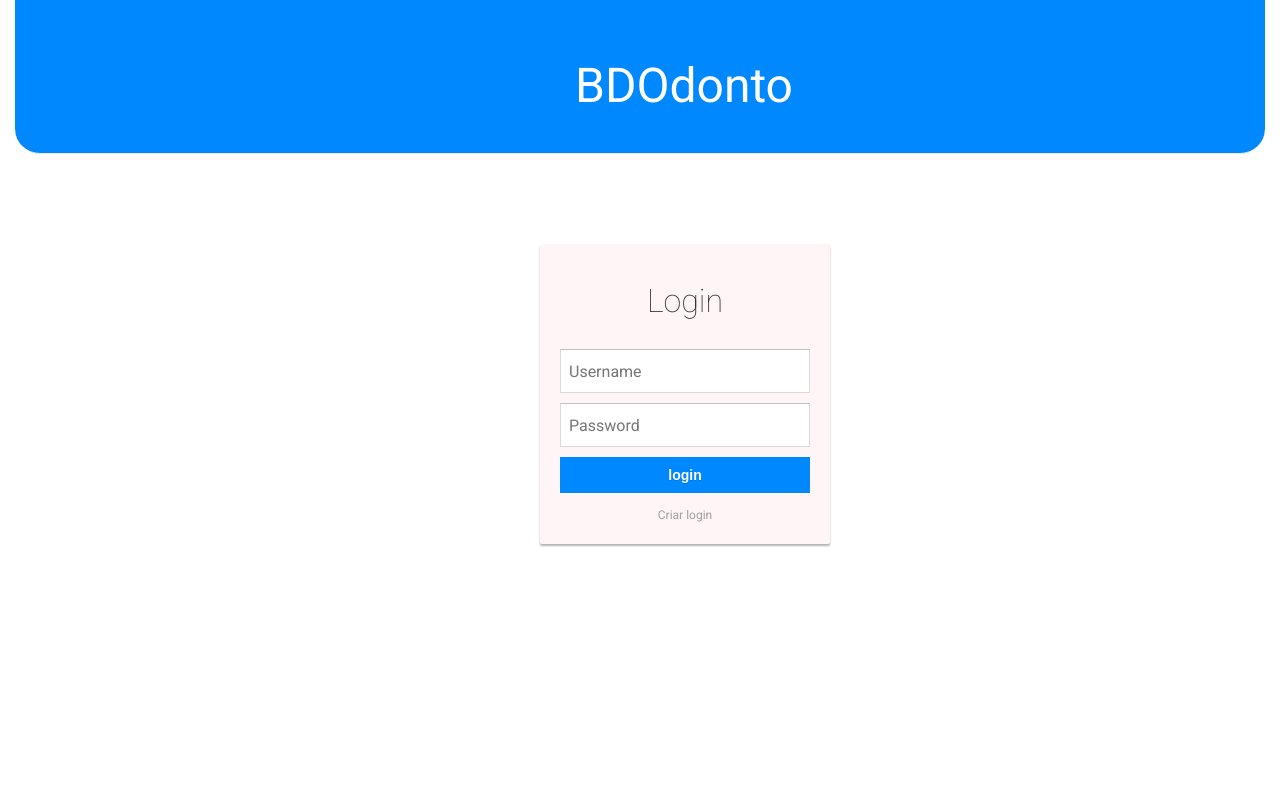
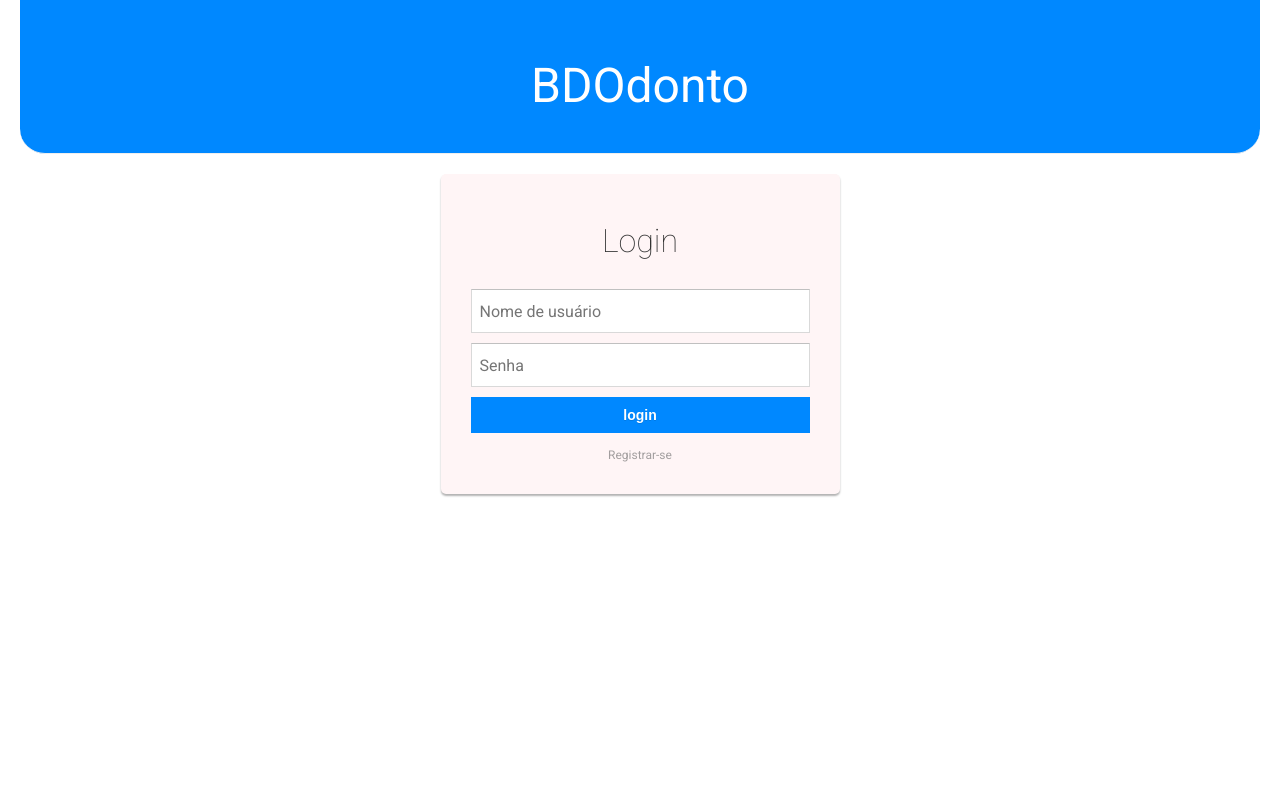
Before and after one commit to FACTOSolution/bdOdonto, a Django app: page /accounts/login/ in a window 1280 px wide. Run offline with Django 3.2, Linux system fonts and the light colour scheme; parts of the project's set-up code (start-up, migrations or seed data) failed here and were passed over; some libraries are stand-ins or nearby versions.

Commit message:
Updating login's template style

```diff
--- a/bdOdonto/sistema_fichas/static/css/base.css
+++ b/bdOdonto/sistema_fichas/static/css/base.css
@@ -1,15 +1,20 @@
 @import url('https://fonts.googleapis.com/css?family=Roboto');
 
 body {
-	padding-left: 15px;
-	padding-right: 15px;
+	padding-left: 20px;
+	padding-right: 20px;
 }
 
 #header_name{
-	margin-left: 520px;
+	margin: auto;
+	width: 50%;
 	padding-bottom: 10px;
 	color: #FFFFFF;
 	font-family: 'Roboto', sans-serif;
+}
+
+#bdodonto {
+	text-align: center;
 }
 
 .page-header {
@@ -26,10 +31,6 @@ body {
     font-family: 'Roboto', sans-serif;
 	font-size: 36pt;
     text-decoration: none;
-}
-
-.content {
-    margin-left: 40px;
 }
 
 .top-menu, .top-menu:hover, .top-menu:visited {
@@ -60,13 +61,12 @@ body {
     border-radius: 6px;
     padding: 5px 0;
 
-    /* Position the tooltip */
+    /* Posição do hint logout */
     position: absolute;
     z-index: 1;
 	top: 100%;
 	left: 50%;
 	margin-left: -60px;
-
 }
 
 #logout:hover .tooltiptext {
--- a/bdOdonto/sistema_fichas/static/css/login.css
+++ b/bdOdonto/sistema_fichas/static/css/login.css
@@ -5,11 +5,11 @@ body {
 }
 
 .login-card {
-  padding: 20px;
-  width: 290px;
+	width: 35%;
+	padding: 30px;
+	margin: auto;
 	background-color: #FFF5F6;
-  margin: 70px 470px 20px;
-  border-radius: 2px;
+	border-radius: 5px;
 	box-shadow: 0px 2px 2px rgba(0, 0, 0, 0.3);
 	overflow: hidden;
 }
@@ -32,20 +32,16 @@ body {
 	font-size: 16px;
 	width: 100%;
 	margin-bottom: 10px;
-  -webkit-appearance: none;
 	background: #fff;
 	border: 1px solid #d9d9d9;
 	border-top: 1px solid #c0c0c0;
 	padding: 0 8px;
 	box-sizing: border-box;
-  -moz-box-sizing: border-box;
 }
 
 .login-card input[type=text]:hover, input[type=password]:hover {
 	border: 1px solid #b9b9b9;
 	border-top: 1px solid #a0a0a0;
-  -moz-box-shadow: inset 0 1px 2px rgba(0,0,0,0.1);
-  -webkit-box-shadow: inset 0 1px 2px rgba(0,0,0,0.1);
 	box-shadow: inset 0 1px 2px rgba(0,0,0,0.1);
 }
 
--- a/bdOdonto/sistema_fichas/templates/registration/login.html
+++ b/bdOdonto/sistema_fichas/templates/registration/login.html
@@ -1,5 +1,6 @@
 {% extends 'sistema_fichas/base.html' %}
 {% block content %}
+<head>
     <meta charset="UTF-8">
     <title>Login</title>
     <link rel='stylesheet prefetch' href='http://ajax.googleapis.com/ajax/libs/jqueryui/1.11.2/themes/smoothness/jquery-ui.css'>
@@ -9,12 +10,13 @@
 	<h1>Login</h1><br>
 	<form action="{% url 'login' %}" method="post">
 	{% csrf_token %}
-    <input type="text" name="username" placeholder="Username">
-    <input type="password" name="password" placeholder="Password">
+	    <input type="text" name="username" placeholder="Nome de usuário">
+	    <input type="password" name="password" placeholder="Senha">
 	    <input type="submit" name="login" class="login login-submit" value="login">
 	    <input type="hidden" name="next" value="{% url 'sistema_fichas:index-view' %}" />
 	</form>
 	<div class="login-help">
-    <a href="#">Criar login</a>
+		<a href="#">Registrar-se</a>
+	</div>
 </div>
 {% endblock %}
--- a/bdOdonto/sistema_fichas/templates/sistema_fichas/base.html
+++ b/bdOdonto/sistema_fichas/templates/sistema_fichas/base.html
@@ -14,16 +14,12 @@
 				</div>
             {% endif %}
 		    <div id="header_name">
-                <h1><a href="/">BDOdonto</a></h1>
+                <h1 id="bdodonto"><a href="/accounts/login">BDOdonto</a></h1>
 			</div>
         </div>
         <div class="content container">
-            <div class="row">
-                <div class="col-md-8">
-                    {% block content %}
-                    {% endblock %}
-                </div>
-            </div>
-        </div>
+			{% block content %}
+			{% endblock %}
+		</div>
     </body>
 </html>
```
Lines whose indentation alone changed are shown as unchanged.
